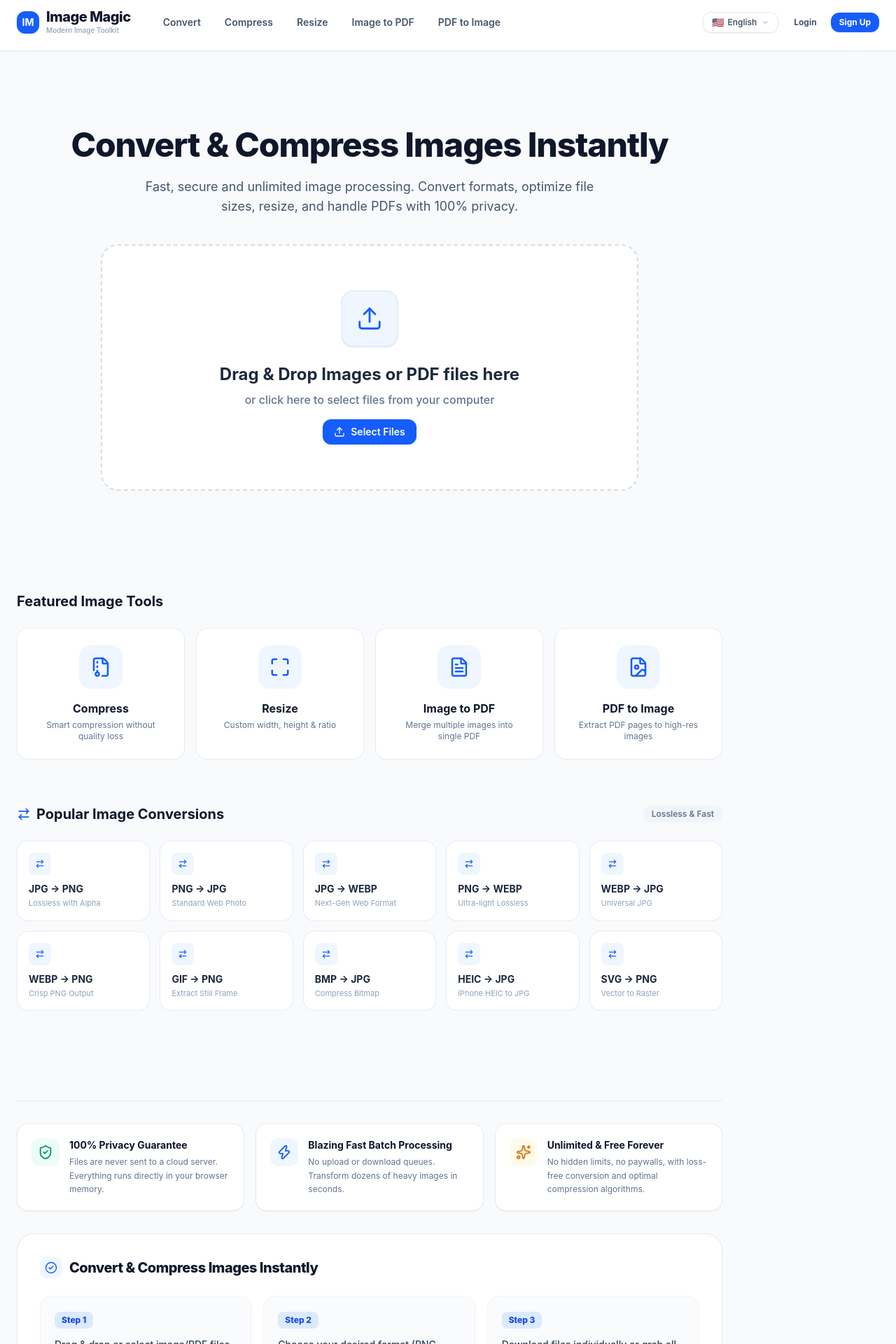
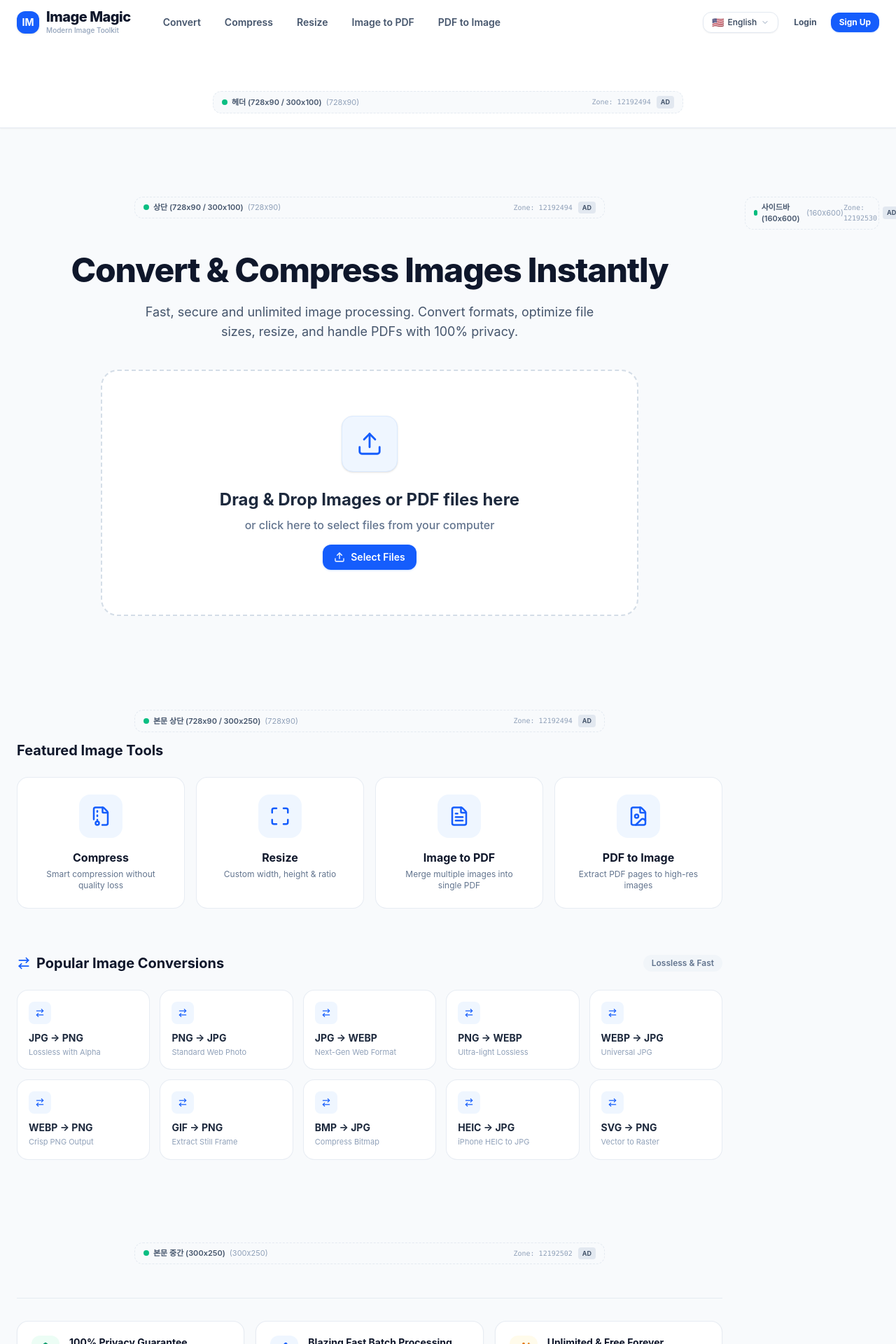
Before and after one commit to moonsukjoo/image, a React (Vite) app: page / in a window 1280 px wide. Shown: the top 1920 px of the page at 70% size. Built offline with nearby package versions, Linux system fonts and the light colour scheme.

Commit message:
feat(ads): update Adcash configuration and add push ads
Implemented Adcash In-Page Push notifications and updated the AdUnit slot mapping to standardize banner zone IDs and responsive sizing.

```diff
--- a/index.html
+++ b/index.html
@@ -26,6 +26,13 @@
             aclib.runAutoTag({ zoneId: zone });
           } catch (e) {}
         });
+        // Adcash In-Page Push
+        try {
+          aclib.runInPagePush({
+            zoneId: '12192478',
+            maxAds: 2,
+          });
+        } catch (e) {}
       } catch (e) {}
     </script>
   </head>
--- a/src/components/AdUnit.tsx
+++ b/src/components/AdUnit.tsx
@@ -1,4 +1,4 @@
-import React, { useEffect, useState } from 'react';
+import React, { useEffect, useRef, useState } from 'react';
 import { cn } from '../lib/utils';
 import { AdSlot, getAdSettings, AdSetting } from '../lib/store';
 
@@ -8,8 +8,26 @@ interface AdUnitProps {
   height?: string;
 }
 
-export function AdUnit({ slot, className, height = 'h-24' }: AdUnitProps) {
+// Mapping of ad slots to their default Adcash Banner Zone IDs & standard sizes
+const SLOT_ZONE_MAP: Record<AdSlot, { pcZone: string; mobileZone: string; pcSize: string; mobileSize: string }> = {
+  header: { pcZone: '12192494', mobileZone: '12192538', pcSize: '728x90', mobileSize: '300x100' },
+  top: { pcZone: '12192494', mobileZone: '12192538', pcSize: '728x90', mobileSize: '300x100' },
+  'content-top': { pcZone: '12192494', mobileZone: '12192502', pcSize: '728x90', mobileSize: '300x250' },
+  'content-middle': { pcZone: '12192502', mobileZone: '12192502', pcSize: '300x250', mobileSize: '300x250' },
+  'content-bottom': { pcZone: '12192502', mobileZone: '12192502', pcSize: '300x250', mobileSize: '300x250' },
+  sidebar: { pcZone: '12192530', mobileZone: '12192530', pcSize: '160x600', mobileSize: '160x600' },
+  'result-page': { pcZone: '12192502', mobileZone: '12192502', pcSize: '300x250', mobileSize: '300x250' },
+  'download-area': { pcZone: '12192502', mobileZone: '12192502', pcSize: '300x250', mobileSize: '300x250' },
+  'download-modal': { pcZone: '12192502', mobileZone: '12192502', pcSize: '300x250', mobileSize: '300x250' },
+  'mobile-only': { pcZone: '12192538', mobileZone: '12192538', pcSize: '300x100', mobileSize: '300x100' },
+  footer: { pcZone: '12192494', mobileZone: '12192538', pcSize: '728x90', mobileSize: '300x100' },
+};
+
+export function AdUnit({ slot, className }: AdUnitProps) {
   const [adConfig, setAdConfig] = useState<AdSetting | null>(null);
+  const [isMobile, setIsMobile] = useState(typeof window !== 'undefined' ? window.innerWidth < 768 : false);
+  const bannerContainerRef = useRef<HTMLDivElement>(null);
+  const hasInjectedRef = useRef<boolean>(false);
 
   useEffect(() => {
     const settings = getAdSettings();
@@ -19,13 +37,69 @@ export function AdUnit({ slot, className, height = 'h-24' }: AdUnitProps) {
     }
   }, [slot]);
 
-  // Handle window resize for responsive device checking if needed
-  const [isMobile, setIsMobile] = useState(window.innerWidth < 768);
   useEffect(() => {
     const handleResize = () => setIsMobile(window.innerWidth < 768);
     window.addEventListener('resize', handleResize);
     return () => window.removeEventListener('resize', handleResize);
   }, []);
+
+  const slotInfo = SLOT_ZONE_MAP[slot] || {
+    pcZone: '12192502',
+    mobileZone: '12192502',
+    pcSize: '300x250',
+    mobileSize: '300x250'
+  };
+  const activeZoneId = isMobile ? slotInfo.mobileZone : slotInfo.pcZone;
+  const activeSize = isMobile ? slotInfo.mobileSize : slotInfo.pcSize;
+
+  // Execute Adcash banner script inside container
+  useEffect(() => {
+    if (!adConfig || !adConfig.enabled) return;
+    if (adConfig.device === 'mobile' && !isMobile) return;
+    if (adConfig.device === 'pc' && isMobile) return;
+
+    const container = bannerContainerRef.current;
+    if (!container) return;
+
+    // Reset container if re-running
+    if (!hasInjectedRef.current) {
+      hasInjectedRef.current = true;
+
+      // If user provided custom HTML/JS code in Admin
+      if (adConfig.code && adConfig.code.trim()) {
+        container.innerHTML = '';
+        const temp = document.createElement('div');
+        temp.innerHTML = adConfig.code;
+
+        // Execute any script tags properly
+        Array.from(temp.querySelectorAll('script')).forEach(oldScript => {
+          const newScript = document.createElement('script');
+          Array.from(oldScript.attributes).forEach(attr => newScript.setAttribute(attr.name, attr.value));
+          newScript.appendChild(document.createTextNode(oldScript.innerHTML));
+          oldScript.parentNode?.replaceChild(newScript, oldScript);
+        });
+
+        while (temp.firstChild) {
+          container.appendChild(temp.firstChild);
+        }
+      } else {
+        // Run standard Adcash Banner for this zone
+        try {
+          if (typeof window !== 'undefined' && (window as any).aclib && (window as any).aclib.runBanner) {
+            (window as any).aclib.runBanner({ zoneId: activeZoneId });
+          } else {
+            // Inject script directly into the container as recommended by Adcash
+            const script = document.createElement('script');
+            script.type = 'text/javascript';
+            script.text = `try { aclib.runBanner({ zoneId: '${activeZoneId}' }); } catch(e) {}`;
+            container.appendChild(script);
+          }
+        } catch (e) {
+          // ignore error
+        }
+      }
+    }
+  }, [adConfig, activeZoneId, isMobile]);
 
   if (!adConfig || !adConfig.enabled) {
     return null;
@@ -34,32 +108,27 @@ export function AdUnit({ slot, className, height = 'h-24' }: AdUnitProps) {
   if (adConfig.device === 'mobile' && !isMobile) return null;
   if (adConfig.device === 'pc' && isMobile) return null;
 
-  // If there's an actual code, we render it (dangerouslySetInnerHTML or a script injection strategy)
-  // For safety in this preview, we'll just show the placeholder if code is empty.
-  if (adConfig.code) {
-    return (
+  return (
+    <div className={cn("w-full flex flex-col items-center justify-center my-3 transition-all", className)}>
+      {/* Live Adcash / Custom Banner Container */}
       <div
-        className={cn("w-full overflow-hidden flex justify-center", className)}
-        dangerouslySetInnerHTML={{ __html: adConfig.code }}
+        ref={bannerContainerRef}
+        id={`adcash-slot-${slot}`}
+        className="relative flex items-center justify-center overflow-hidden min-h-[50px] max-w-full"
       />
-    );
-  }
 
-  // Fallback visual placeholder when no code is provided but ad is enabled
-  return (
-    <div className={cn(
-      "w-full bg-slate-50/60 border border-dashed border-slate-200/90 flex flex-col items-center justify-center text-slate-400 font-medium overflow-hidden relative rounded-2xl transition-all select-none my-2",
-      height,
-      className
-    )}>
-      <span className="bg-slate-200/80 text-slate-500 text-[9px] px-2 py-0.5 rounded-full absolute top-2 right-2 tracking-wider font-semibold">
-        ADVERTISEMENT
-      </span>
-      <div className="flex items-center gap-2 text-slate-400">
-        <span className="w-1.5 h-1.5 rounded-full bg-slate-300"></span>
-        <p className="text-xs font-medium text-slate-400">{adConfig.name} 스폰서 영역</p>
+      {/* Visual Slot Frame & Info (Always visible so users know it's active) */}
+      <div className="w-full max-w-2xl mt-1 py-1.5 px-3 rounded-xl bg-slate-50 border border-dashed border-slate-200/90 flex items-center justify-between text-[11px] text-slate-400">
+        <div className="flex items-center gap-1.5">
+          <span className="w-2 h-2 rounded-full bg-emerald-500 animate-pulse"></span>
+          <span className="font-semibold text-slate-600">{adConfig.name}</span>
+          <span className="text-slate-400 hidden sm:inline">({activeSize})</span>
+        </div>
+        <div className="flex items-center gap-2">
+          <span className="text-[10px] text-slate-400 font-mono">Zone: {activeZoneId}</span>
+          <span className="bg-slate-200 text-slate-600 text-[9px] font-bold px-1.5 py-0.5 rounded">AD</span>
+        </div>
       </div>
     </div>
   );
-
 }
--- a/src/lib/store.ts
+++ b/src/lib/store.ts
@@ -12,17 +12,17 @@ export interface AdSetting {
 }
 
 export const DEFAULT_ADS: AdSetting[] = [
-  { id: 'header', name: '헤더 (Top Zone)', enabled: true, code: '<!-- Adcash Zone: ozfvlk2bhm -->', description: '상단 네비게이션 주변 (Zone ID: ozfvlk2bhm)', device: 'all' },
-  { id: 'top', name: '상단 (Top Zone)', enabled: true, code: '<!-- Adcash Zone: ozfvlk2bhm -->', description: '페이지 타이틀 아래 (Zone ID: ozfvlk2bhm)', device: 'all' },
-  { id: 'content-top', name: '본문 상단 (Upload Zone)', enabled: true, code: '<!-- Adcash Zone: pcuwr0emuz -->', description: '업로드 영역 위 (Zone ID: pcuwr0emuz)', device: 'all' },
-  { id: 'content-middle', name: '본문 중간 (Tools Zone)', enabled: true, code: '<!-- Adcash Zone: 0dmtbthll4 -->', description: '주요 도구 사이 (Zone ID: 0dmtbthll4)', device: 'all' },
-  { id: 'content-bottom', name: '본문 하단 (Guide Zone)', enabled: true, code: '<!-- Adcash Zone: 0dmtbthll4 -->', description: '사용 방법 위 (Zone ID: 0dmtbthll4)', device: 'all' },
-  { id: 'sidebar', name: '사이드바 (Desktop Zone)', enabled: true, code: '<!-- Adcash Zone: pcuwr0emuz -->', description: '양측 여백 (Zone ID: pcuwr0emuz)', device: 'pc' },
-  { id: 'result-page', name: '결과 페이지 (Result Zone)', enabled: true, code: '<!-- Adcash Zone: uskrsyqnsa -->', description: '결과 화면 상/하단 (Zone ID: uskrsyqnsa)', device: 'all' },
-  { id: 'download-area', name: '다운로드 영역 (Action Zone)', enabled: true, code: '<!-- Adcash Zone: uskrsyqnsa -->', description: '다운로드 버튼 주변 (Zone ID: uskrsyqnsa)', device: 'all' },
-  { id: 'download-modal', name: '다운로드 팝업 광고 (Modal Zone)', enabled: true, code: '<!-- Adcash Zone: uskrsyqnsa -->', description: '다운로드 클릭 시 노출 (Zone ID: uskrsyqnsa)', device: 'all' },
-  { id: 'mobile-only', name: '모바일 전용 (Mobile Zone)', enabled: true, code: '<!-- Adcash Zone: 6v3xe6lgqc -->', description: '모바일 화면 하단 고정 (Zone ID: 6v3xe6lgqc)', device: 'mobile' },
-  { id: 'footer', name: '푸터 (Bottom Zone)', enabled: true, code: '<!-- Adcash Zone: 6v3xe6lgqc -->', description: '페이지 최하단 (Zone ID: 6v3xe6lgqc)', device: 'all' },
+  { id: 'header', name: '헤더 (728x90 / 300x100)', enabled: true, code: '', description: '상단 네비게이션 주변 (PC: 12192494, 모바일: 12192538)', device: 'all' },
+  { id: 'top', name: '상단 (728x90 / 300x100)', enabled: true, code: '', description: '페이지 타이틀 아래 (PC: 12192494, 모바일: 12192538)', device: 'all' },
+  { id: 'content-top', name: '본문 상단 (728x90 / 300x250)', enabled: true, code: '', description: '업로드 영역 위 (PC: 12192494, 모바일: 12192502)', device: 'all' },
+  { id: 'content-middle', name: '본문 중간 (300x250)', enabled: true, code: '', description: '주요 도구 사이 (Zone ID: 12192502)', device: 'all' },
+  { id: 'content-bottom', name: '본문 하단 (300x250)', enabled: true, code: '', description: '사용 방법 위 (Zone ID: 12192502)', device: 'all' },
+  { id: 'sidebar', name: '사이드바 (160x600)', enabled: true, code: '', description: '양측 여백 (Zone ID: 12192530)', device: 'pc' },
+  { id: 'result-page', name: '결과 페이지 (300x250)', enabled: true, code: '', description: '결과 화면 상/하단 (Zone ID: 12192502)', device: 'all' },
+  { id: 'download-area', name: '다운로드 영역 (300x250)', enabled: true, code: '', description: '다운로드 버튼 주변 (Zone ID: 12192502)', device: 'all' },
+  { id: 'download-modal', name: '다운로드 팝업 모달 (300x250)', enabled: true, code: '', description: '다운로드 클릭 시 노출 (Zone ID: 12192502)', device: 'all' },
+  { id: 'mobile-only', name: '모바일 전용 (300x100)', enabled: true, code: '', description: '모바일 화면 하단 고정 (Zone ID: 12192538)', device: 'mobile' },
+  { id: 'footer', name: '푸터 (728x90 / 300x100)', enabled: true, code: '', description: '페이지 최하단 (PC: 12192494, 모바일: 12192538)', device: 'all' },
 ];
 
 export const ALL_TOOLS: { id: ToolId; name: string }[] = [
```
